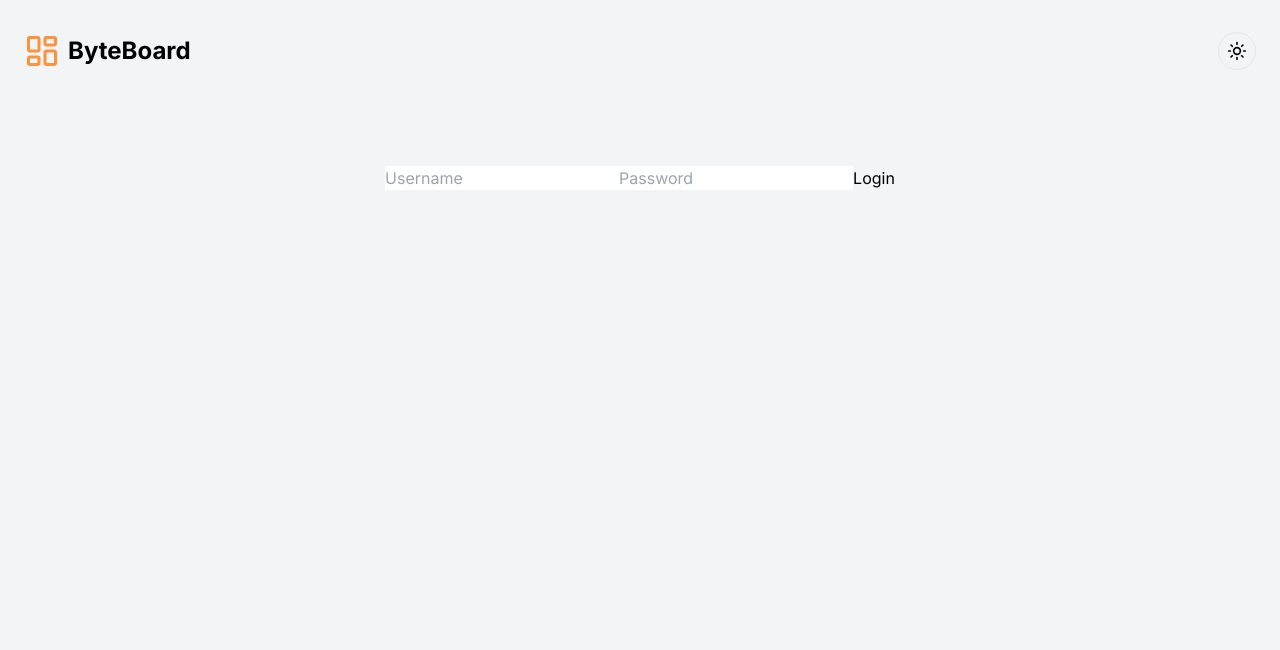
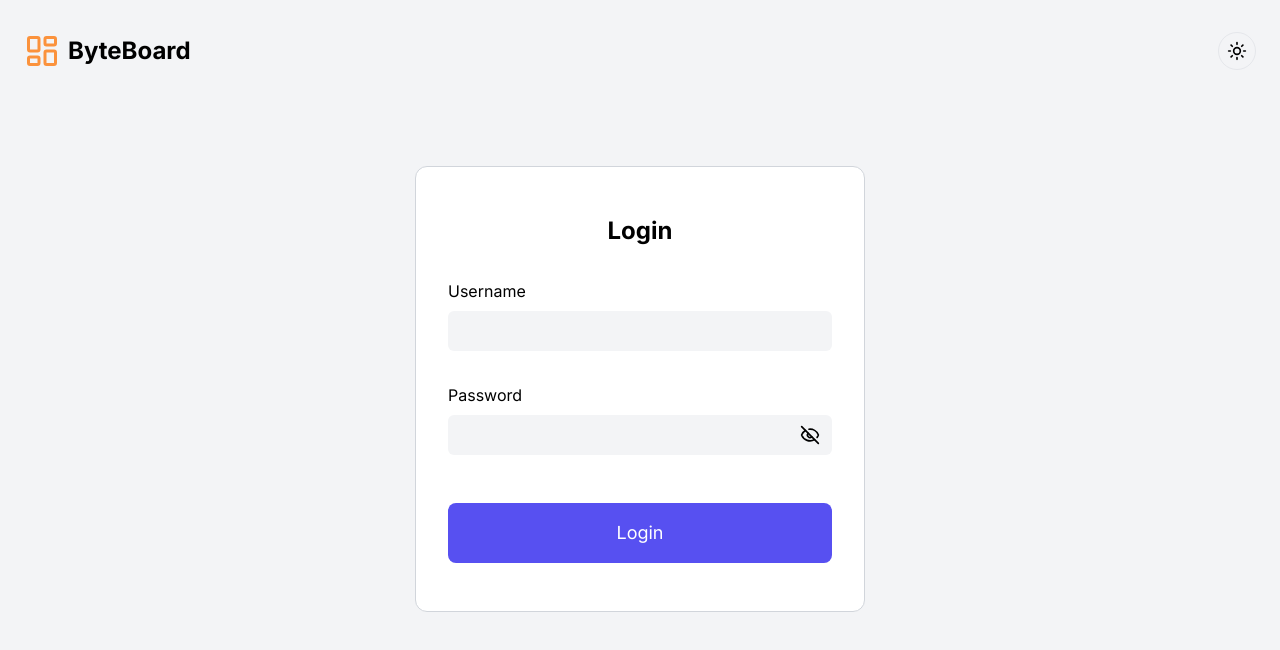
Before and after one commit to sayantan-paul-007/role-based-access-dashboard, a Next.js app: page /login in a window 1280 px wide. Shown: the top 650 px of the page. Built offline with nearby package versions, Linux system fonts and the light colour scheme.

Commit message:
Mongodb models created

```diff
--- a/app/dashboard/category/page.tsx
+++ b/app/dashboard/category/page.tsx
@@ -1,5 +1,4 @@
 import { EditIcon, Plus, Trash } from "lucide-react";
-
 export default function Category(){
     return(
        <main className="px-16 pt-4 bg-background dark:bg-dark-background h-full">
--- a/app/dashboard/products/page.tsx
+++ b/app/dashboard/products/page.tsx
@@ -1,14 +1,11 @@
+import AddButton from "@/components/addbutton";
 import { EditIcon, Plus, Trash } from "lucide-react";
-import Link from "next/link";
 export default function Products(){
     return(
- <main className="px-16 pt-4 bg-background dark:bg-dark-background h-screen">
+ <main className="px-16 pt-4 bg-background dark:bg-dark-background h-full">
         <div className=" flex justify-between py-4">
         <h2 className="text-2xl font-bold">Products</h2>
-        <Link href='/dashboard/products/create'>
-        <button className="rounded-md flex items-center bg-accent px-4 py-2 gap-2 text-sm text-white">
-            <span><Plus size={20} /></span> Add Products
-        </button></Link>
+        <AddButton href="/dashboard/products/create"><span><Plus size={20} /></span> Add Products</AddButton>
         </div>
         <table className="hidden md:table bg-foreground dark:bg-dark-foreground  rounded-xl w-full ">
             <thead className=" text-left text-sm font-normal">
--- a/app/globals.css
+++ b/app/globals.css
@@ -1,3 +1,11 @@
 @tailwind base;
 @tailwind components;
 @tailwind utilities;
+label, div, button {
+  user-select: none;
+  caret-color: transparent;
+}
+input, textarea {
+  user-select: text;
+  caret-color: auto;
+}
--- a/app/page.tsx
+++ b/app/page.tsx
@@ -5,7 +5,7 @@ import Link from "next/link";
 export default function Home() {
 return(
   <main className="bg-background dark:bg-dark-background h-screen">
-    <div className="flex px-6 py-4 justify-between">
+    <div className="flex px-6 py-8 justify-between">
       <Logo />
        <Themetoggle />
     </div>
--- /dev/null
+++ b/components/addbutton.tsx
@@ -0,0 +1,27 @@
+'use client';
+
+import Link from 'next/link';
+import { useUser } from '@/context/UserContext';
+
+type RoleButtonProps = {
+  href: string;
+  children: React.ReactNode;
+};
+
+const AddButton = ({ href, children }: RoleButtonProps) => {
+  const { user } = useUser();
+
+  if (!user || user.role !== 'master') {
+    return null;
+  }
+
+  return (
+    <Link href={href}>
+      <button className="rounded-md flex items-center bg-accent px-4 py-2 gap-2 text-sm text-white">
+        {children}
+      </button>
+    </Link>
+  );
+};
+
+export default AddButton;
--- a/components/login/login-form.tsx
+++ b/components/login/login-form.tsx
@@ -1,12 +1,13 @@
 'use client';
-
+import { Eye, EyeOff } from "lucide-react";
 import { useRouter } from 'next/navigation';
 import { useState } from 'react';
 
 export default function LoginForm() {
   const router = useRouter();
   const [form, setForm] = useState({ username: '', password: '' });
-
+  const [showPassword, setShowPassword] = useState(false)
+   const togglePasswordVisibility = () => setShowPassword(prev => !prev);
   const handleChange = (e: React.ChangeEvent<HTMLInputElement>) => {
     setForm({ ...form, [e.target.name]: e.target.value });
   };
@@ -40,24 +41,29 @@ export default function LoginForm() {
   };
 
   return (
-    <form onSubmit={handleSubmit}>
-      <input
-        type="text"
-        name="username"
-        placeholder="Username"
-        onChange={handleChange}
-        value={form.username}
-        required
-      />
-      <input
-        type="password"
-        name="password"
-        placeholder="Password"
-        onChange={handleChange}
-        value={form.password}
-        required
-      />
-      <button type="submit">Login</button>
+    <form onSubmit={handleSubmit} autoComplete="off" className="rounded-xl bg-foreground dark:bg-dark-foreground border border-gray-300 dark:border-gray-500 flex flex-col px-8 py-12 w-[450px] gap-8">
+      <h4 className="font-bold text-2xl text-center">Login</h4>
+      <div className="flex flex-col gap-2">
+             <label htmlFor="username">Username</label>
+             <input type="text" name="username" id="username" onChange={handleChange} value={form.username} required className="rounded-md bg-gray-100 dark:bg-gray-700 p-2 w-full" />
+             </div>
+             <div className="flex flex-col gap-2">
+             <label htmlFor="password">Password</label>
+             <div className="relative flex items-center">
+             <input type={showPassword?"text":'password'} onChange={handleChange} value={form.password} required name="password" id="password" className="w-full rounded-md bg-gray-100 dark:bg-gray-700 py-2 pl-3 pr-12" />
+             <button type="button" className="absolute right-1 mr-1  p-1 rounded-md" onClick={togglePasswordVisibility}>
+                {
+                showPassword?(<Eye size={20} />): (<EyeOff size={20} />)
+                }
+
+
+             </button>
+             </div>
+
+            </div>
+
+
+      <button type="submit" className="bg-accent py-4 mt-4 rounded-lg cursor-pointer text-lg text-white">Login</button>
     </form>
   );
 }
```
Also changed, not shown: 1 other file (tests, documents, lock files or other folders).
